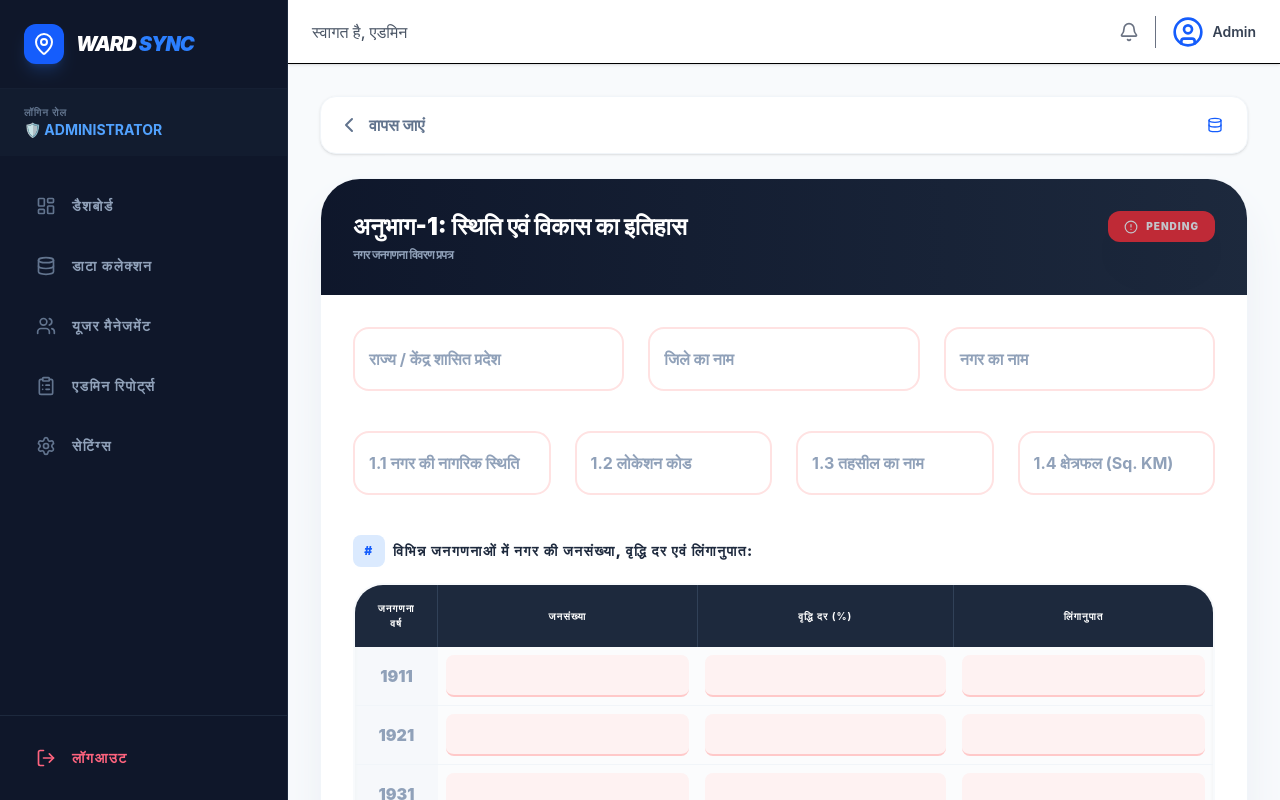
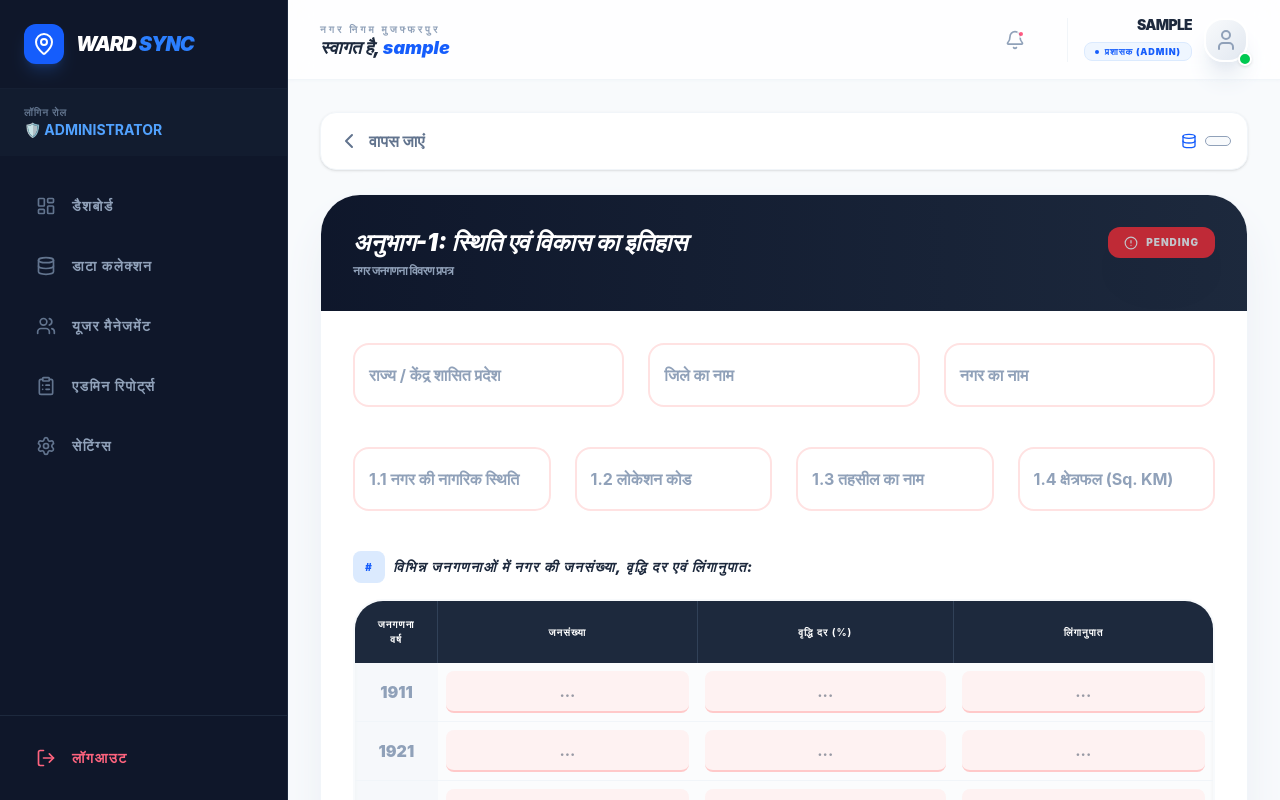
Before and after one commit to infosakshamsevasansthan-web/ward-frontend, a React (Vite) app: page /anubhag1 in a window 1280 px wide. Built offline with nearby package versions, Linux system fonts and the light colour scheme; sample sign-in values are in the browser's storage.

Commit message:
Fixed API URL for production

```diff
--- a/src/api.js
+++ b/src/api.js
@@ -1,12 +1,12 @@
 import axios from 'axios';
 
-// अगर आप अपने कंप्यूटर पर टेस्ट कर रहे हैं तो 'localhost' चलेगा
+// यह चेक करेगा कि साइट लोकल चल रही है या Vercel पर
 const isLocal = window.location.hostname === "localhost";
 
 const API = axios.create({
   baseURL: isLocal
     ? 'http://localhost:5000/api'
-    : 'https://ward-backend-kcW8.onrender.com/api' // <--- यहाँ अपना Render Web Service वाला लिंक डालें (डेटाबेस का नहीं)
+    : 'https://ward-backend-kcW8.onrender.com/api' // <--- यहाँ पक्का करें कि आपका Render बैकएंड लिंक सही है
 });
 
 export default API;
--- a/src/components/Anubhag1.jsx
+++ b/src/components/Anubhag1.jsx
@@ -1,15 +1,15 @@
 import React, { useState, useEffect } from 'react';
 import { useNavigate } from 'react-router-dom';
 import { ChevronLeft, Save, AlertCircle, CheckCircle2, Database } from 'lucide-react';
-import axios from 'axios';
+// import axios from 'axios';  <-- इसे हटा दें
+import API from '../api'; // <-- इसकी जगह अपनी सेंट्रल API फाइल इस्तेमाल करें
 
 const Anubhag1 = () => {
   const navigate = useNavigate();
   const ward = localStorage.getItem('currentWard');
   const [loading, setLoading] = useState(false);
-  const [saveStatus, setSaveStatus] = useState(null); // 'pending' or 'complete'
+  const [saveStatus, setSaveStatus] = useState(null);
 
-  // --- Form State ---
   const [fields, setFields] = useState({
     state_name: "", dist_name: "", city_name: "",
     civic_status: "", location_code: "", tehsil_name: "", area_sqkm: ""
@@ -21,31 +21,33 @@ const Anubhag1 = () => {
     }))
   );
 
-  // --- Load Existing Data (Update Logic) ---
+  // --- Load Data (Using Central API) ---
   useEffect(() => {
     const fetchData = async () => {
       try {
-        const res = await axios.get(`http://localhost:5000/api/get-ward-data/${ward}/1`);
+        // http://localhost हटाकर सिर्फ एंडपॉइंट लिखा
+        const res = await API.get(`/get-ward-data/${ward}/1`);
         if (res.data && res.data.data) {
           setFields(res.data.data.fields || fields);
           setCensusTable(res.data.data.censusTable || censusTable);
           setSaveStatus(res.data.status);
         }
-      } catch (err) { console.log("New record or error"); }
+      } catch (err) { console.log("डेटा लोड करने में समस्या या नया रिकॉर्ड"); }
     };
     if (ward) fetchData();
   }, [ward]);
 
-  // --- Validation Logic ---
   const checkIsComplete = () => {
-    const basicFilled = Object.values(fields).every(val => val.trim() !== "");
+    const basicFilled = Object.values(fields).every(val => val && val.trim() !== "");
     const tableFilled = censusTable.every(row =>
-      row.population.trim() !== "" && row.growth_rate.trim() !== "" && row.sex_ratio.trim() !== ""
+      row.population && row.population.trim() !== "" &&
+      row.growth_rate && row.growth_rate.trim() !== "" &&
+      row.sex_ratio && row.sex_ratio.trim() !== ""
     );
     return basicFilled && tableFilled;
   };
 
-  // --- Save Function ---
+  // --- Save Function (Using Central API) ---
   const handleSave = async () => {
     if (!ward) return alert("कृपया पहले वार्ड चुनें!");
     setLoading(true);
@@ -54,17 +56,19 @@ const Anubhag1 = () => {
     const currentStatus = isComplete ? 'complete' : 'pending';
 
     try {
-      await axios.post('http://localhost:5000/api/save-ward-data', {
+      // यहाँ भी सीधा API.post इस्तेमाल किया
+      await API.post('/save-ward-data', {
         ward_no: ward,
         section_no: 1,
         data: { fields, censusTable },
         status: currentStatus
       });
+
       setSaveStatus(currentStatus);
       alert(isComplete ? "सफलतापूर्वक पूर्ण सुरक्षित!" : "डेटा सुरक्षित हुआ (अभी कुछ फील्ड बाकी हैं)");
       navigate('/data-collection');
     } catch (err) {
-      alert("सर्वर एरर: डेटा सेव नहीं हो सका");
+      alert("सर्वर एरर: डेटा सेव नहीं हो सका। पक्का करें कि बैकएंड चल रहा है।");
     } finally {
       setLoading(false);
     }
@@ -72,21 +76,19 @@ const Anubhag1 = () => {
 
   return (
     <div className="max-w-5xl mx-auto pb-20 animate-in fade-in duration-500">
-      {/* Header Navigation */}
       <div className="flex items-center justify-between mb-6 bg-white p-4 rounded-2xl shadow-sm border border-slate-100">
         <button onClick={() => navigate('/data-collection')} className="group flex items-center gap-2 text-slate-500 font-bold hover:text-blue-600 transition-all">
           <ChevronLeft className="group-hover:-translate-x-1 transition-transform" /> वापस जाएं
         </button>
         <div className="flex items-center gap-2">
           <Database size={16} className="text-blue-600" />
-          <span className="text-xs font-black uppercase tracking-widest text-slate-400">{ward}</span>
+          <span className="text-xs font-black uppercase tracking-widest text-slate-400 border px-3 py-1 rounded-lg bg-slate-50">{ward}</span>
         </div>
       </div>
 
       <div className="bg-white rounded-[40px] shadow-2xl shadow-slate-200 border border-slate-100 overflow-hidden">
-        {/* Section Title Area */}
         <div className="p-8 bg-gradient-to-r from-slate-900 to-slate-800 text-white relative">
-          <h2 className="text-2xl font-black mb-1">अनुभाग-1: स्थिति एवं विकास का इतिहास</h2>
+          <h2 className="text-2xl font-black mb-1 italic">अनुभाग-1: स्थिति एवं विकास का इतिहास</h2>
           <p className="text-slate-400 text-xs font-bold uppercase tracking-tighter">नगर जनगणना विवरण प्रपत्र</p>
 
           <div className={`absolute top-8 right-8 px-4 py-2 rounded-xl text-[10px] font-black uppercase tracking-widest flex items-center gap-2 shadow-2xl
@@ -97,14 +99,12 @@ const Anubhag1 = () => {
         </div>
 
         <div className="p-8 space-y-10">
-          {/* Row 1: Basic Info */}
           <div className="grid grid-cols-1 md:grid-cols-3 gap-6">
             <FloatingInput label="राज्य / केंद्र शासित प्रदेश" value={fields.state_name} onChange={(v) => setFields({...fields, state_name: v})} />
             <FloatingInput label="जिले का नाम" value={fields.dist_name} onChange={(v) => setFields({...fields, dist_name: v})} />
             <FloatingInput label="नगर का नाम" value={fields.city_name} onChange={(v) => setFields({...fields, city_name: v})} />
           </div>
 
-          {/* Row 2: Numbered Fields */}
           <div className="grid grid-cols-1 md:grid-cols-2 lg:grid-cols-4 gap-6">
             <FloatingInput label="1.1 नगर की नागरिक स्थिति" value={fields.civic_status} onChange={(v) => setFields({...fields, civic_status: v})} />
             <FloatingInput label="1.2 लोकेशन कोड" value={fields.location_code} onChange={(v) => setFields({...fields, location_code: v})} />
@@ -112,10 +112,9 @@ const Anubhag1 = () => {
             <FloatingInput label="1.4 क्षेत्रफल (Sq. KM)" value={fields.area_sqkm} onChange={(v) => setFields({...fields, area_sqkm: v})} />
           </div>
 
-          {/* Census Table Section */}
           <div className="space-y-4">
-            <h3 className="text-sm font-black text-slate-800 uppercase tracking-widest flex items-center gap-2">
-              <span className="w-8 h-8 bg-blue-100 text-blue-600 rounded-lg flex items-center justify-center text-xs">#</span>
+            <h3 className="text-sm font-black text-slate-800 uppercase tracking-widest flex items-center gap-2 italic">
+              <span className="w-8 h-8 bg-blue-100 text-blue-600 rounded-lg flex items-center justify-center text-[10px]">#</span>
               विभिन्न जनगणनाओं में नगर की जनसंख्या, वृद्धि दर एवं लिंगानुपात:
             </h3>
 
@@ -157,13 +156,12 @@ const Anubhag1 = () => {
             </div>
           </div>
 
-          {/* Action Button */}
           <button
             onClick={handleSave}
             disabled={loading}
-            className="group w-full py-6 bg-blue-600 hover:bg-blue-700 text-white rounded-[25px] font-black text-xl shadow-2xl shadow-blue-200 transition-all active:scale-95 flex items-center justify-center gap-3"
+            className="group w-full py-6 bg-blue-600 hover:bg-blue-700 text-white rounded-[25px] font-black text-xl shadow-2xl transition-all active:scale-95 flex items-center justify-center gap-3 shadow-blue-100"
           >
-            {loading ? "सुरक्षित किया जा रहा है..." : (
+            {loading ? <div className="w-6 h-6 border-4 border-white/30 border-t-white rounded-full animate-spin"></div> : (
               <>
                 <Save className="group-hover:rotate-12 transition-transform" />
                 अनुभाग-1 सुरक्षित करें
@@ -176,16 +174,14 @@ const Anubhag1 = () => {
   );
 };
 
-// --- Custom Floating Label Input Component ---
-const FloatingInput = ({ label, value, onChange }) => {
-  return (
-    <div className="relative h-16 w-full">
+const FloatingInput = ({ label, value, onChange }) => (
+  <div className="relative h-16 w-full group">
     <input
       type="text"
       value={value}
       onChange={(e) => onChange(e.target.value)}
       className={`peer h-full w-full rounded-2xl border-2 bg-transparent px-4 pt-4 font-bold text-slate-700 outline-none transition-all
-          ${!value ? 'border-red-100 focus:border-red-400 bg-red-50/10' : 'border-slate-100 focus:border-blue-500'}`}
+        ${!value ? 'border-red-100 focus:border-red-400 bg-red-50/10' : 'border-slate-100 focus:border-blue-500 bg-white'}`}
       placeholder=" "
     />
     <label className="absolute left-4 top-1/2 -translate-y-1/2 text-sm font-bold text-slate-400 transition-all
@@ -196,9 +192,7 @@ const FloatingInput = ({ label, value, onChange }) => {
     </label>
   </div>
 );
-};
 
-// --- Table Inner Input ---
 const TableInput = ({ value, onChange }) => (
   <input
     type="text"
@@ -206,6 +200,7 @@ const TableInput = ({ value, onChange }) => (
     onChange={(e) => onChange(e.target.value)}
     className={`w-full p-2 text-center font-bold text-slate-700 rounded-lg outline-none transition-all border-b-2
       ${!value ? 'bg-red-50 border-red-200 focus:border-red-500' : 'bg-transparent border-transparent focus:border-blue-500'}`}
+    placeholder="..."
   />
 );
 
--- a/src/components/Topbar.jsx
+++ b/src/components/Topbar.jsx
@@ -1,16 +1,71 @@
 import React from 'react';
-import { Bell, UserCircle } from 'lucide-react';
+import { Bell, UserCircle, Menu, User, ChevronDown } from 'lucide-react';
 
-const Topbar = () => {
+const Topbar = ({ toggleSidebar }) => {
+  // लोकल स्टोरेज से लॉगिन जानकारी निकालें
+  const username = localStorage.getItem('username') || "User";
+  const role = localStorage.getItem('role');
+
+  // रोल को हिंदी में दिखाने के लिए
+  const roleHindi = role === 'admin' ? 'प्रशासक (Admin)' : 'ऑपरेटर (Operator)';
+
   return (
-    <header className="bg-white shadow-sm border-b h-16 flex items-center justify-between px-6">
-      <div className="text-gray-600 font-medium">स्वागत है, एडमिन</div>
-      <div className="flex items-center gap-4 text-gray-500">
-        <Bell className="w-5 h-5 cursor-pointer hover:text-blue-600" />
-        <div className="flex items-center gap-2 border-l pl-4 cursor-pointer">
-          <UserCircle className="w-8 h-8 text-blue-600" />
-          <span className="text-sm font-semibold text-gray-700">Admin</span>
+    <header className="h-20 bg-white/80 backdrop-blur-md border-b border-slate-100 px-4 md:px-8 flex items-center justify-between sticky top-0 z-[100] shadow-sm shadow-slate-200/20">
+
+      {/* बायीं तरफ: मोबाइल बटन और स्वागत संदेश */}
+      <div className="flex items-center gap-4">
+        {/* मोबाइल हैमबर्गर बटन (सिर्फ मोबाइल पर दिखेगा) */}
+        <button
+          onClick={toggleSidebar}
+          className="p-3 bg-slate-50 text-slate-600 rounded-2xl hover:bg-blue-50 hover:text-blue-600 transition-all md:hidden shadow-sm border border-slate-100"
+        >
+          <Menu size={22} />
+        </button>
+
+        {/* डेस्कटॉप संदेश */}
+        <div className="hidden md:block">
+            <h2 className="text-slate-400 text-[10px] font-black uppercase tracking-[0.3em] mb-0.5">नगर निगम मुजफ्फरपुर</h2>
+            <p className="text-slate-800 font-black italic text-lg leading-none">
+              स्वागत है, <span className="text-blue-600">{username}</span>
+            </p>
         </div>
+
+        {/* मोबाइल पर छोटा स्वागत */}
+        <div className="md:hidden">
+             <p className="text-xs font-black text-slate-800 leading-none capitalize">{username}</p>
+             <span className="text-[8px] font-bold text-blue-500 uppercase tracking-widest">{role}</span>
+        </div>
+      </div>
+
+      {/* दायीं तरफ: नोटिफिकेशन और प्रोफाइल */}
+      <div className="flex items-center gap-4 md:gap-8">
+
+        {/* नोटिफिकेशन बेल */}
+        <button className="relative p-2.5 text-slate-400 hover:text-blue-600 hover:bg-blue-50 rounded-xl transition-all group">
+            <Bell size={20} className="group-hover:rotate-12 transition-transform" />
+            <span className="absolute top-2.5 right-2.5 w-2 h-2 bg-rose-500 rounded-full border-2 border-white animate-pulse"></span>
+        </button>
+
+        {/* प्रोफाइल सेक्शन */}
+        <div className="flex items-center gap-3 pl-4 border-l border-slate-100 group cursor-pointer">
+          <div className="text-right hidden sm:block">
+            <p className="text-sm font-black text-slate-800 leading-none mb-1 uppercase tracking-tighter">
+              {username}
+            </p>
+            <div className="inline-flex items-center gap-1.5 px-2.5 py-0.5 bg-blue-50 text-blue-600 rounded-lg text-[9px] font-black uppercase tracking-widest border border-blue-100">
+                <div className="w-1 h-1 bg-blue-600 rounded-full animate-pulse"></div>
+                {roleHindi}
+            </div>
+          </div>
+
+          <div className="relative">
+              <div className="w-11 h-11 bg-gradient-to-br from-slate-50 to-slate-200 rounded-[1.2rem] flex items-center justify-center text-slate-400 border-2 border-white shadow-xl shadow-slate-200 group-hover:border-blue-200 transition-all overflow-hidden">
+                <User size={24} />
+              </div>
+              <div className="absolute -bottom-1 -right-1 bg-green-500 w-3.5 h-3.5 rounded-full border-2 border-white shadow-sm"></div>
+          </div>
+        </div>
+
       </div>
     </header>
   );
```
Lines whose indentation alone changed are shown as unchanged.
